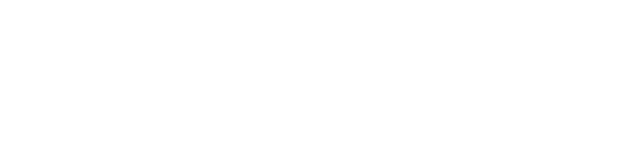
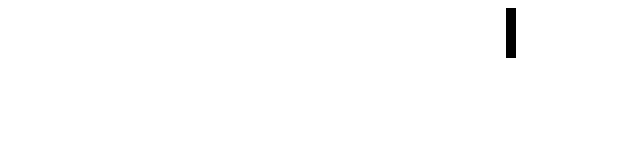
Before and after one commit to TessACraig89/JS-Racer-Lesson, a plain HTML site: page index.html in a window 1280 px wide. Shown: the full height of the page, 640-1280 px from the left. Drawn offline with Linux system fonts and the light colour scheme.

Commit message:
adds finish line

```diff
--- a/index.html
+++ b/index.html
@@ -8,6 +8,7 @@
   <body>
     <div id="player1"></div>
     <div id="player2"></div>
+    <div id="finishLine"></div>
   </body>
   <script type="text/javascript"src="app.js"></script>
 </html>
--- a/style.css
+++ b/style.css
@@ -10,3 +10,12 @@
   background-color: red;
   margin-top: 5px;
 }
+
+#finishLine {
+  background-color: black;
+  height: 50px;
+  width: 10px;
+  position: relative;
+  left: 90%;
+  bottom: 45px;
+}
```
